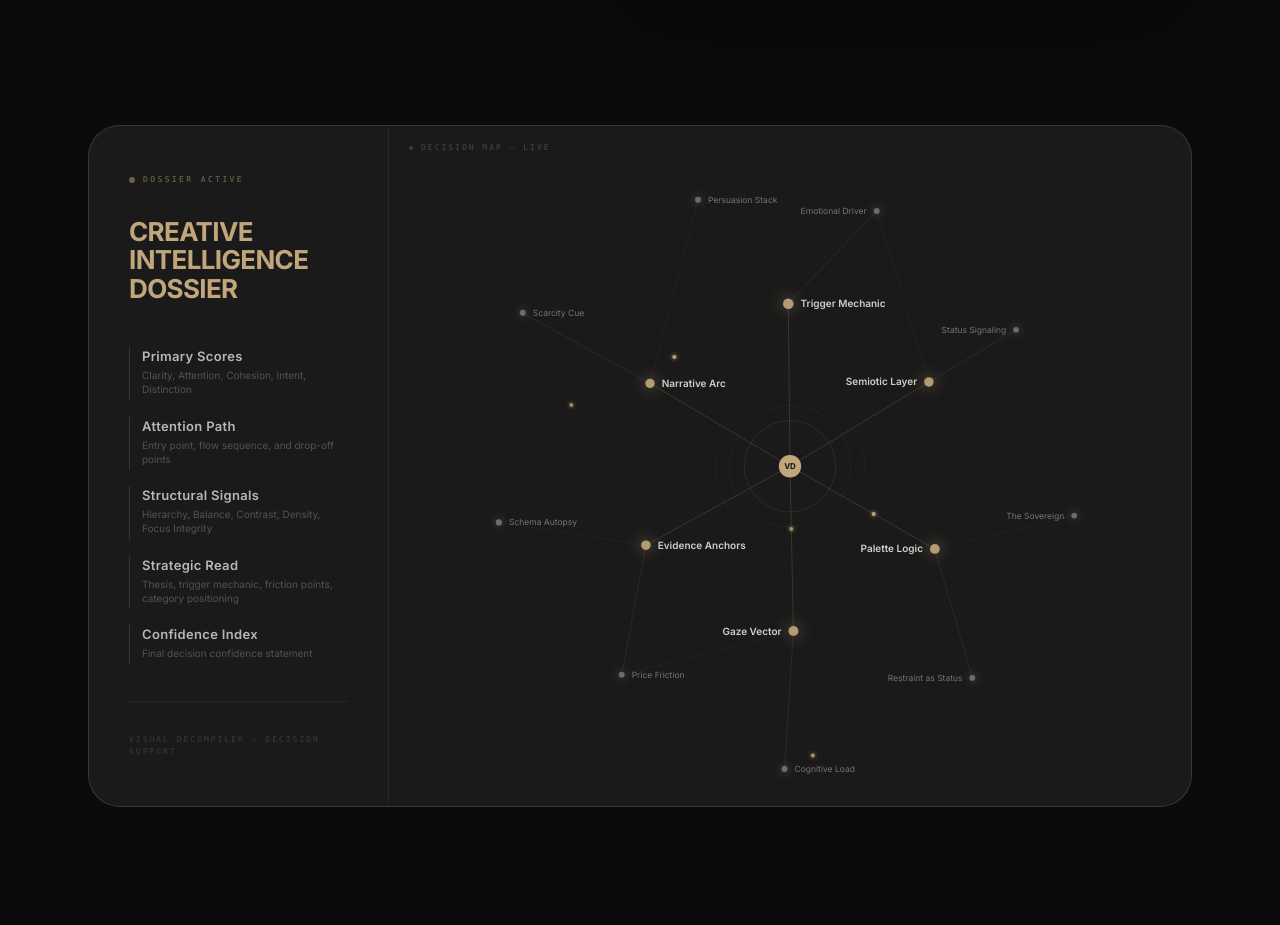
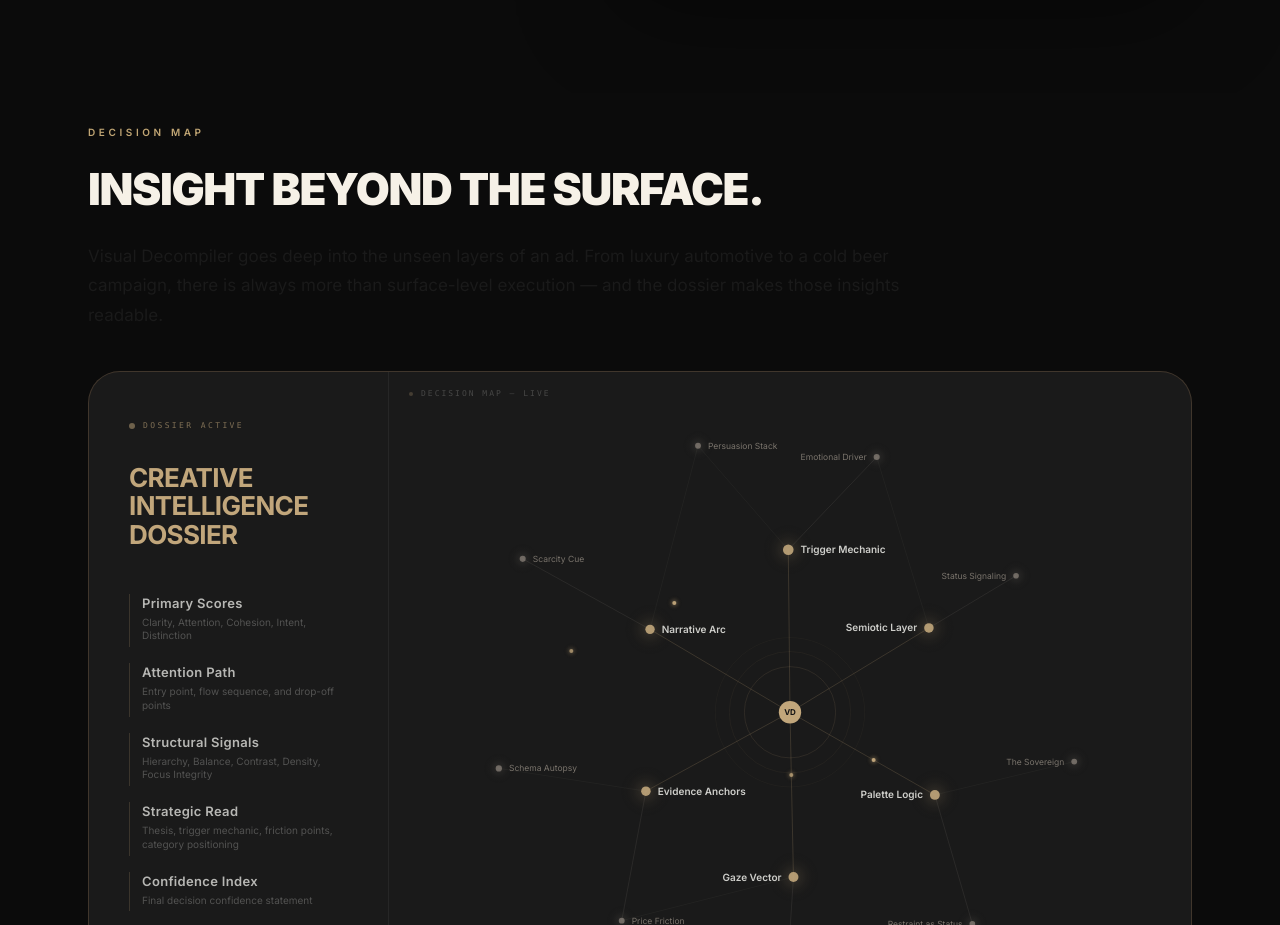
Before and after one commit to popvisly/visual-decompiler, a Next.js app: page / in a window 1280 px wide. Shown: the part 2080-3005 px from the top of the page. Built offline with nearby package versions, Linux system fonts and the light colour scheme; no server answers.

Commit message:
Add heading and context copy above homepage decision map

```diff
--- a/src/components/marketing/NeuralParticleHero.tsx
+++ b/src/components/marketing/NeuralParticleHero.tsx
@@ -204,6 +204,16 @@ export default function NeuralParticleHero() {
     return (
         <section className="relative overflow-hidden bg-[#0B0B0B] pt-6 pb-10 md:pt-8 md:pb-12" data-presence-tone="dark">
             <div className="w-full max-w-[1200px] mx-auto px-6 lg:px-12">
+                <div className="mb-8 max-w-[920px] lg:mb-10">
+                    <p className="text-[10px] font-semibold uppercase tracking-[0.36em] text-[#C1A674]">Decision Map</p>
+                    <h3 className="mt-4 text-[34px] font-black uppercase tracking-[-0.03em] text-[#F6F1E7] md:text-[44px]">
+                        Insight beyond the surface.
+                    </h3>
+                    <p className="mt-5 max-w-[860px] text-[17px] leading-[1.75] text-[#F6F1E7]/72">
+                        Visual Decompiler goes deep into the unseen layers of an ad. From luxury automotive to a cold beer campaign, there is always more than surface-level execution — and the dossier makes those insights readable.
+                    </p>
+                </div>
+
                 <div className="rounded-[32px] overflow-hidden bg-[#1A1A1A] border border-[rgba(212,165,116,0.20)] flex flex-col lg:flex-row" style={{ minHeight: '420px' }}>
                 <div className="lg:w-[300px] shrink-0 flex flex-col justify-center px-10 py-12 border-b lg:border-b-0 lg:border-r border-white/5">
                     <motion.div
```
